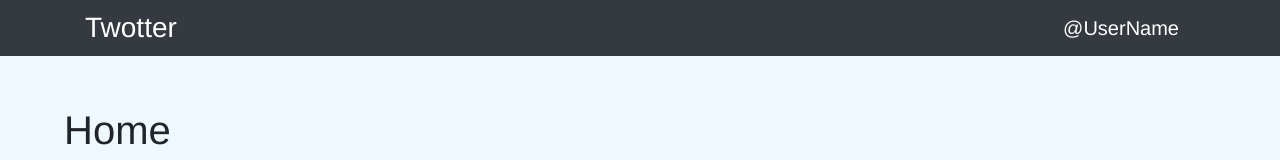
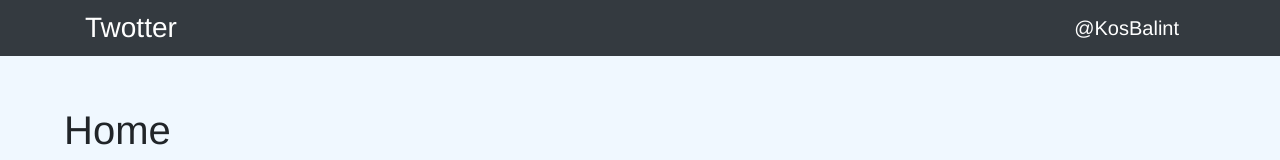
Before and after one commit to KostyalBalint/twotter-vue-tutorial, a Vue app: page / in a window 1280 px wide. Shown: the top 160 px of the page. Built offline with nearby package versions, Linux system fonts and the light colour scheme.

Commit message:
vuex state management

```diff
--- a/package.json
+++ b/package.json
@@ -12,12 +12,14 @@
     "node-sass": "^5.0.0",
     "sass-loader": "^10.1.1",
     "vue": "^3.0.0",
-    "vue-router": "^4.0.0-0"
+    "vue-router": "^4.0.0-0",
+    "vuex": "^4.0.0-0"
   },
   "devDependencies": {
     "@vue/cli-plugin-babel": "~4.5.0",
     "@vue/cli-plugin-eslint": "~4.5.0",
     "@vue/cli-plugin-router": "^4.5.11",
+    "@vue/cli-plugin-vuex": "^4.5.11",
     "@vue/cli-service": "~4.5.0",
     "@vue/compiler-sfc": "^3.0.0",
     "babel-eslint": "^10.1.0",
--- a/src/App.vue
+++ b/src/App.vue
@@ -5,7 +5,7 @@
         <router-link to="/">
           <h3 class="text-white mb-0">Twotter</h3>
         </router-link>
-        <span class="navbar-brand mb-0 h1 text-white">@{{ user.username }}</span>
+        <span class="navbar-brand mb-0 h1 text-white" v-if="user">@{{ user.username }}</span>
       </div>
     </nav>
     <router-view/>
@@ -14,13 +14,16 @@
 </template>
 
 <script>
+  import { useStore } from 'vuex';
+  import { computed } from 'vue';
 export default {
   name: 'App',
-  data() {
+  setup() {
+    const store = useStore();
+    const user = computed(() => store.state.User.user);
+
     return {
-      user: {
-        username: 'UserName'
-      }
+      user
     }
   }
 }
--- a/src/main.js
+++ b/src/main.js
@@ -1,5 +1,6 @@
 import { createApp } from 'vue'
 import App from './App.vue'
 import router from './router'
+import store from './store'
 
-createApp(App).use(router).mount('#app')
+createApp(App).use(store).use(router).mount('#app')
--- a/src/router/index.js
+++ b/src/router/index.js
@@ -1,5 +1,7 @@
-import { createRouter, createWebHistory } from 'vue-router'
-import Home from '../views/Home.vue'
+import { createRouter, createWebHistory } from 'vue-router';
+import store from '../store/index.js';
+import { users } from "../assets/users";
+import Home from '../views/Home.vue';
 import Admin from "../views/Admin";
 import UserProfile from "../views/UserProfile";
 
@@ -29,6 +31,12 @@
 });
 
 router.beforeEach(async (to, from, next) => {
+  const user = store.state.User.user;
+
+  if(!user){
+    await store.dispatch('User/setUser', users[0]);
+  }
+
   const isAdmin = true;
   const requireAdmin = to.matched.some(record => record.meta.requiresAdmin);
 
--- /dev/null
+++ b/src/store/index.js
@@ -0,0 +1,11 @@
+import { createStore } from 'vuex'
+import { UserModule } from './user.js';
+
+export default createStore({
+  state: {},
+  mutations: {},
+  actions: {},
+  modules: {
+    User: UserModule
+  }
+})
--- /dev/null
+++ b/src/store/user.js
@@ -0,0 +1,21 @@
+export const UserModule = {
+  namespaced: true,
+
+  state: {
+    user: null
+  },
+
+  // Mutations are functions that effect the STATE
+  mutations: {
+    SET_USER(state, user){
+      state.user = user;
+    }
+  },
+
+  // Actions are functions that you call throughout your application that call mutations
+  actions: {
+    setUser({ commit }, user){
+      commit('SET_USER', user);
+    }
+  },
+};
```
Also changed, not shown: 1 other file (tests, documents, lock files or other folders).
